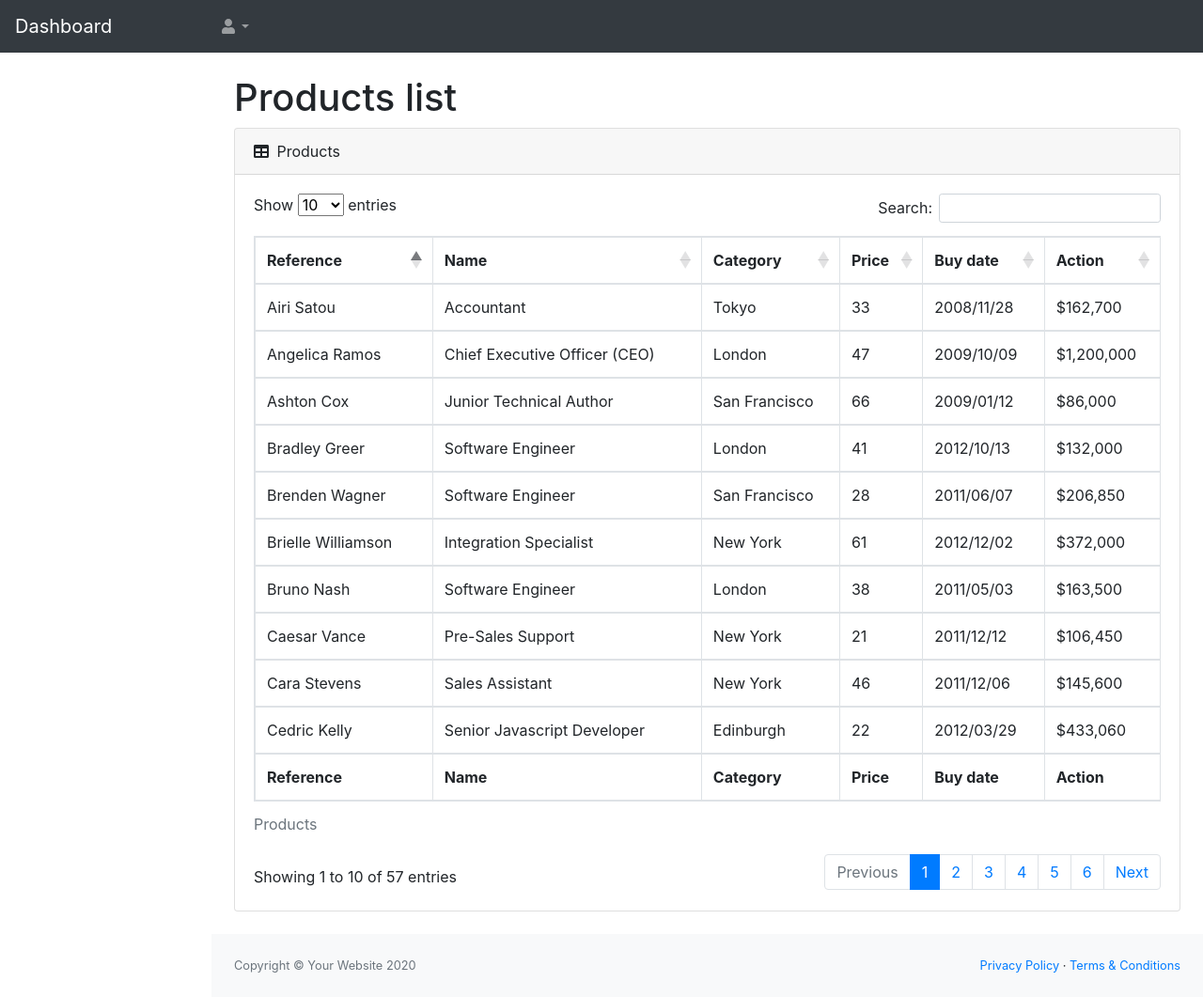
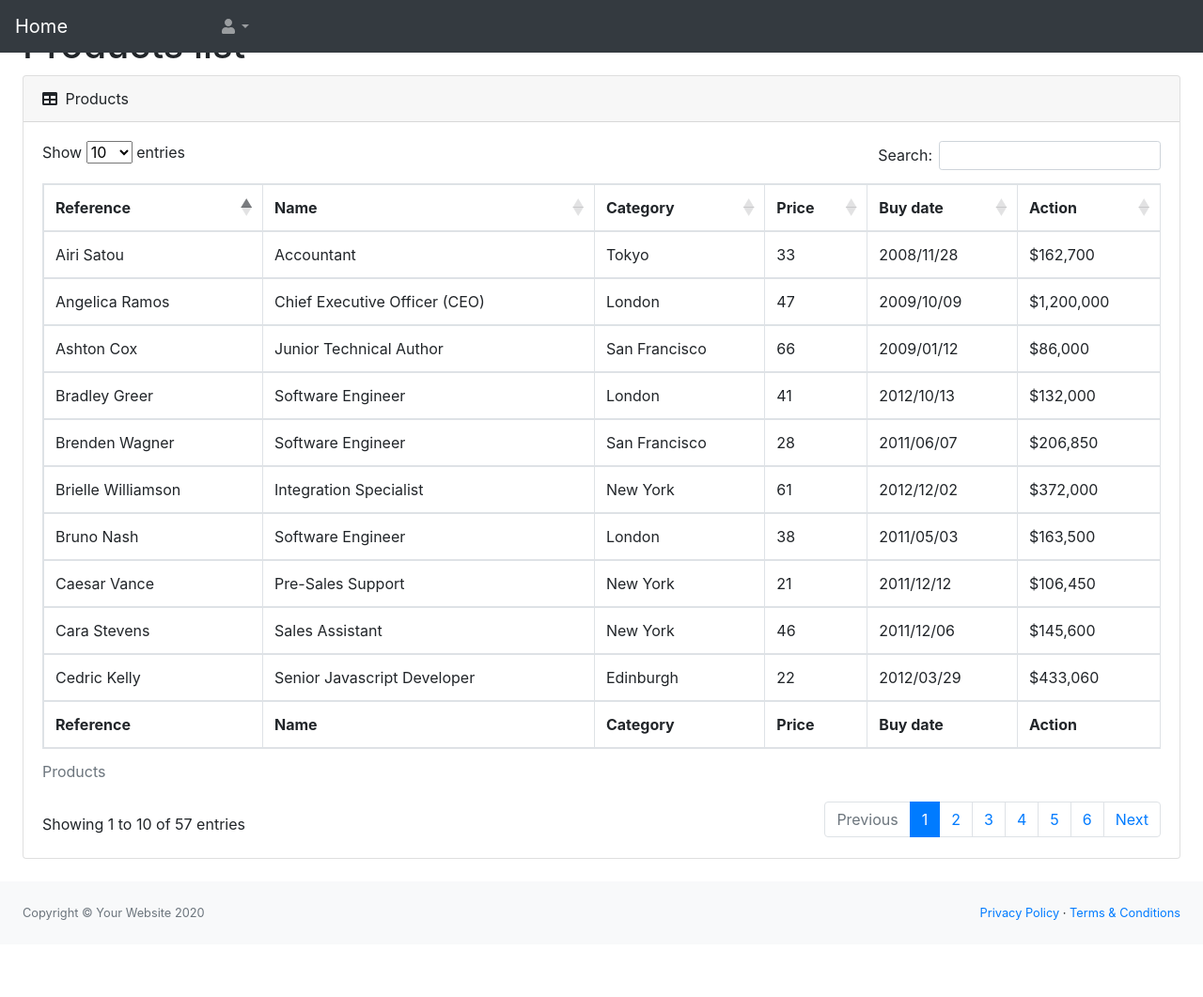
Before and after one commit to miluge/crud-produits, a PHP site: page / in a window 1280 px wide. Shown: the whole page at 94% size. After the commit the page ends 979 px from the top, so only its background shows below. Run offline with PHP 8.4, Linux system fonts and the light colour scheme; some libraries are stand-ins or nearby versions.

Commit message:
remove sidebar section

```diff
--- a/index.php
+++ b/index.php
@@ -21,12 +21,12 @@
         ]);
         ?>
 
-
+        <header>
             <!-- top bar -->
             <nav class="sb-topnav navbar navbar-expand navbar-dark bg-dark">
 
                 <!-- top bar title -->
-            <a class="navbar-brand" href="index.php">Dashboard</a>
+                <a class="navbar-brand" href="index.php">Home</a>
 
                 <!-- top bar user -->
                 <ul class="navbar-nav ml-auto ml-md-0">
@@ -38,10 +38,8 @@
                     </li>
                 </ul>
             </nav>
+        </header>
 
-        <div id="layoutSidenav">
-
-            <div id="layoutSidenav_content">
         <main>
             <div class="container-fluid">
 
@@ -567,8 +565,7 @@
                 </div>
             </div>
         </footer>
-            </div>
-        </div>
+
         <script src="https://code.jquery.com/jquery-3.5.1.min.js" crossorigin="anonymous"></script>
         <script src="https://stackpath.bootstrapcdn.com/bootstrap/4.5.0/js/bootstrap.bundle.min.js" crossorigin="anonymous"></script>
         <script src="https://cdn.datatables.net/1.10.20/js/jquery.dataTables.min.js" crossorigin="anonymous"></script>
```
Lines whose indentation alone changed are shown as unchanged.
